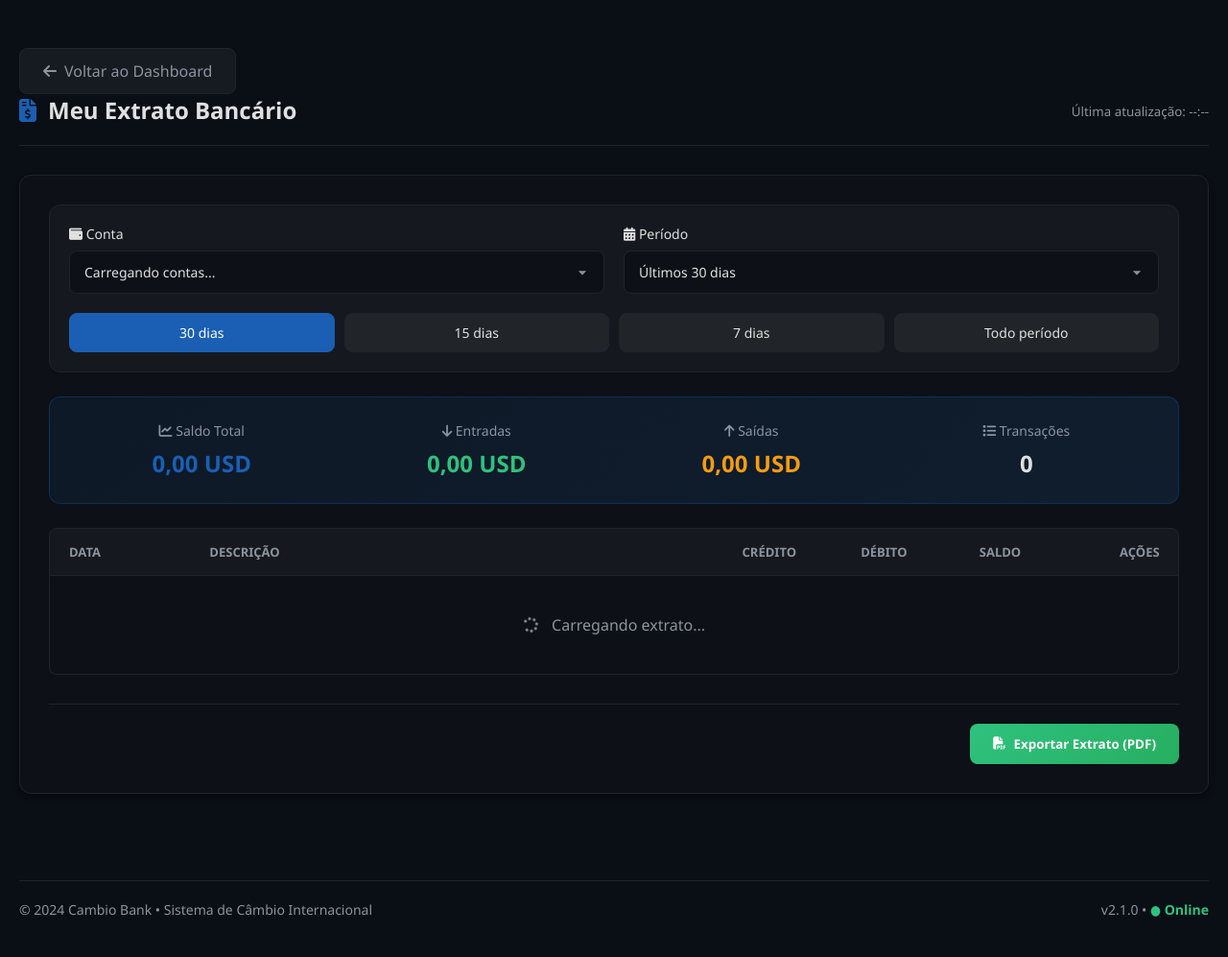
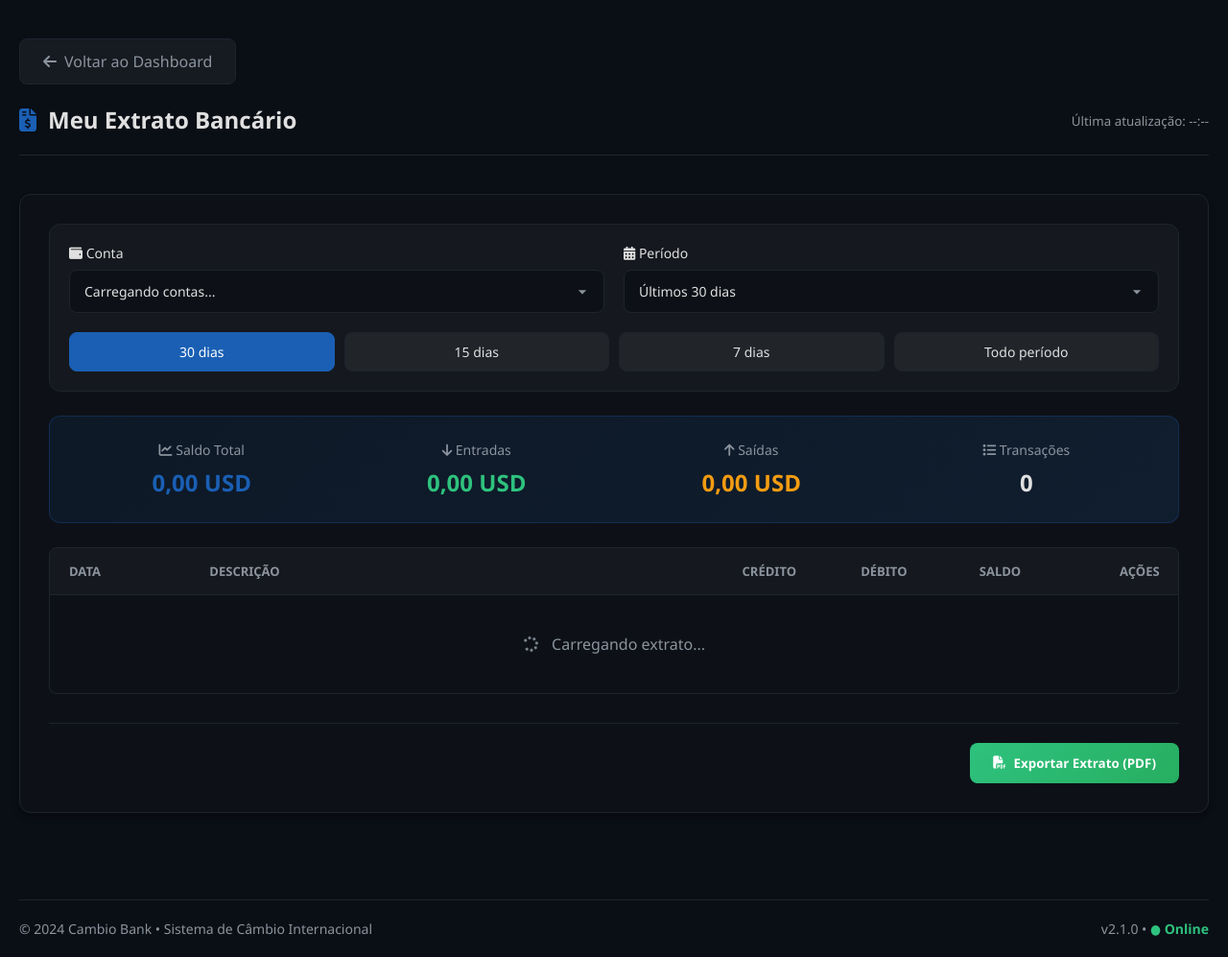
Before and after one commit to edujann/cambio-bank-kivy, a Flask app: page /meu_extrato in a window 1280 px wide. Shown: the part 116-1113 px from the top of the page at 96% size. Before the commit the page ends 1071 px from the top, so only its background shows below. Run offline with Flask 3, Linux system fonts and the light colour scheme; the visitor is signed in with stand-in values (Sample User, id 1).

Commit message:
ajustando o botão voltar ao dashboard do meu extrato

```diff
--- a/web/templates/meu_extrato.html
+++ b/web/templates/meu_extrato.html
@@ -175,6 +175,23 @@
 
     .header-extrato h1 i {
         color: var(--cor-primaria);
+    }
+
+    /* Diminuir espaço entre botão e header */
+    .container-extrato {
+        padding: 10px 0 20px 0; /* Reduz padding-top de 20px para 10px */
+    }
+
+    /* Aumentar espaço entre header e conteúdo abaixo */
+    .header-extrato {
+        margin-bottom: 40px; /* Aumentar de 30px para 40px */
+        margin-top: 15px; /* Adicionar espaço acima do header */
+    }
+
+    /* Espaço específico para o botão voltar */
+    .btn-voltar {
+        margin-bottom: 5px; /* Pequeno espaço abaixo do botão */
+        display: inline-block; /* Para margem funcionar */
     }
 
     /* PAINEL DE CONTROLE (FILTROS) */
```
